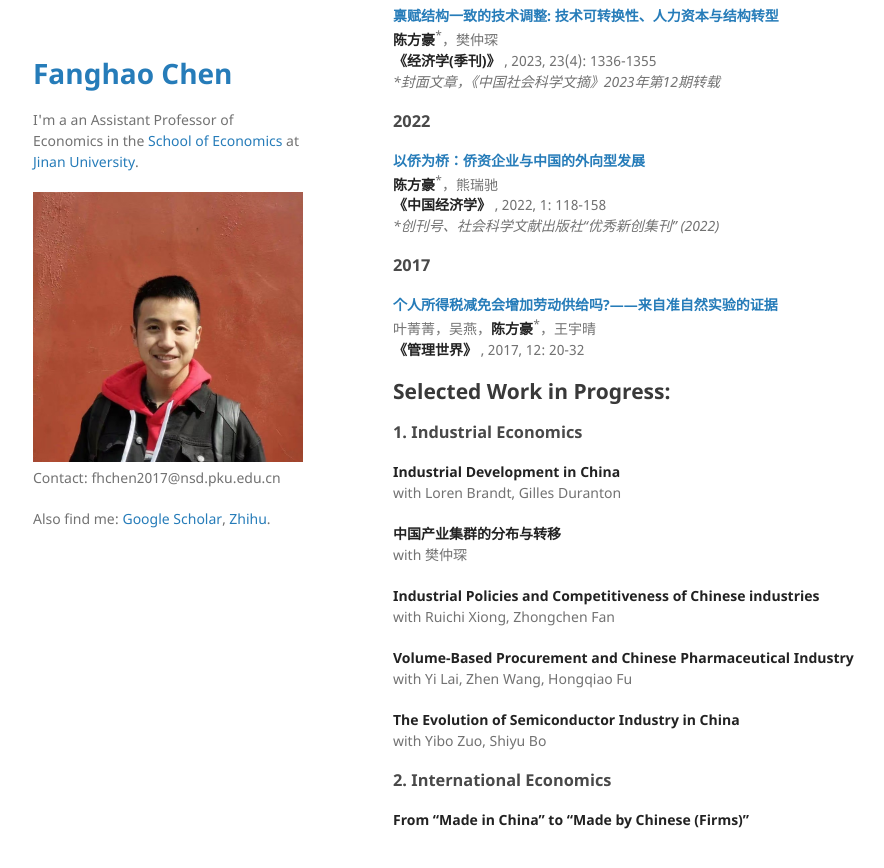
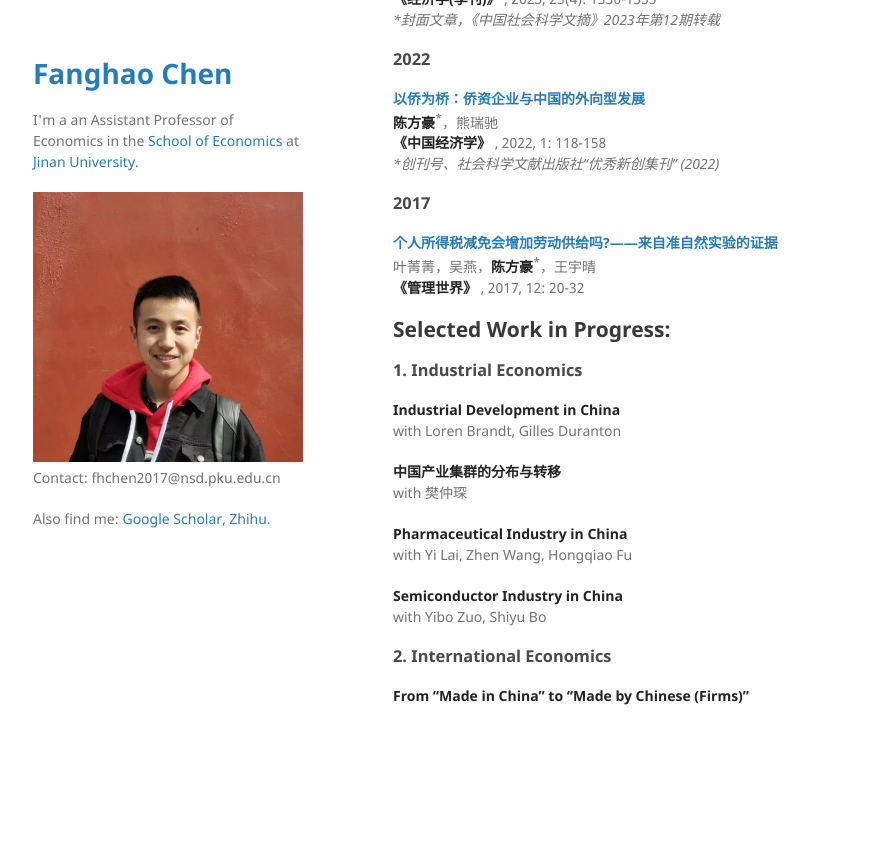
Before and after one commit to FanghaoChen/homepage, a Jekyll site: the page built from research.md, in a window 1280 px wide and 900 px high, scrolled down 1148 px. Shown: the top 868 px of the window, without its empty margins (177-1061 px from the left). Built offline with Jekyll 4.4.1, drawn with Linux system fonts in a browser that asks for light colours; after the commit the page ends 1924 px from its top, so only the background shows below that; some of the changed text lies outside the part shown.

Commit message:
Update research.md

```diff
--- a/research.md
+++ b/research.md
@@ -25,9 +25,6 @@ with 吴战篪，赵子乐，杜文馨，周圣楷
 with Bin Xie, Yibo Zuo  <br/>
 <em> *Upcoming & Recent Events: Economic History Society Annual Conference, Glasgow, 2025; Chinese Economic History from a
 Comparative Perspective, Oxford, 2024 </em>
-
-**产业转移还是产业外溢? 中企出海东南亚的产业链分析** <br/>
-with 席金瑞 <br/>
 
 ## Publications:
 
@@ -78,13 +75,10 @@ with Loren Brandt, Gilles Duranton
 **中国产业集群的分布与转移** <br/>
 with 樊仲琛
 
-**Industrial Policies and Competitiveness of Chinese industries** <br/>
-with Ruichi Xiong, Zhongchen Fan
-
-**Volume-Based Procurement and Chinese Pharmaceutical Industry** <br/>
+**Pharmaceutical Industry in China** <br/>
 with Yi Lai, Zhen Wang, Hongqiao Fu
 
-**The Evolution of Semiconductor Industry in China** <br/>
+**Semiconductor Industry in China** <br/>
 with Yibo Zuo, Shiyu Bo
 
 ### 2. International Economics ###
```
